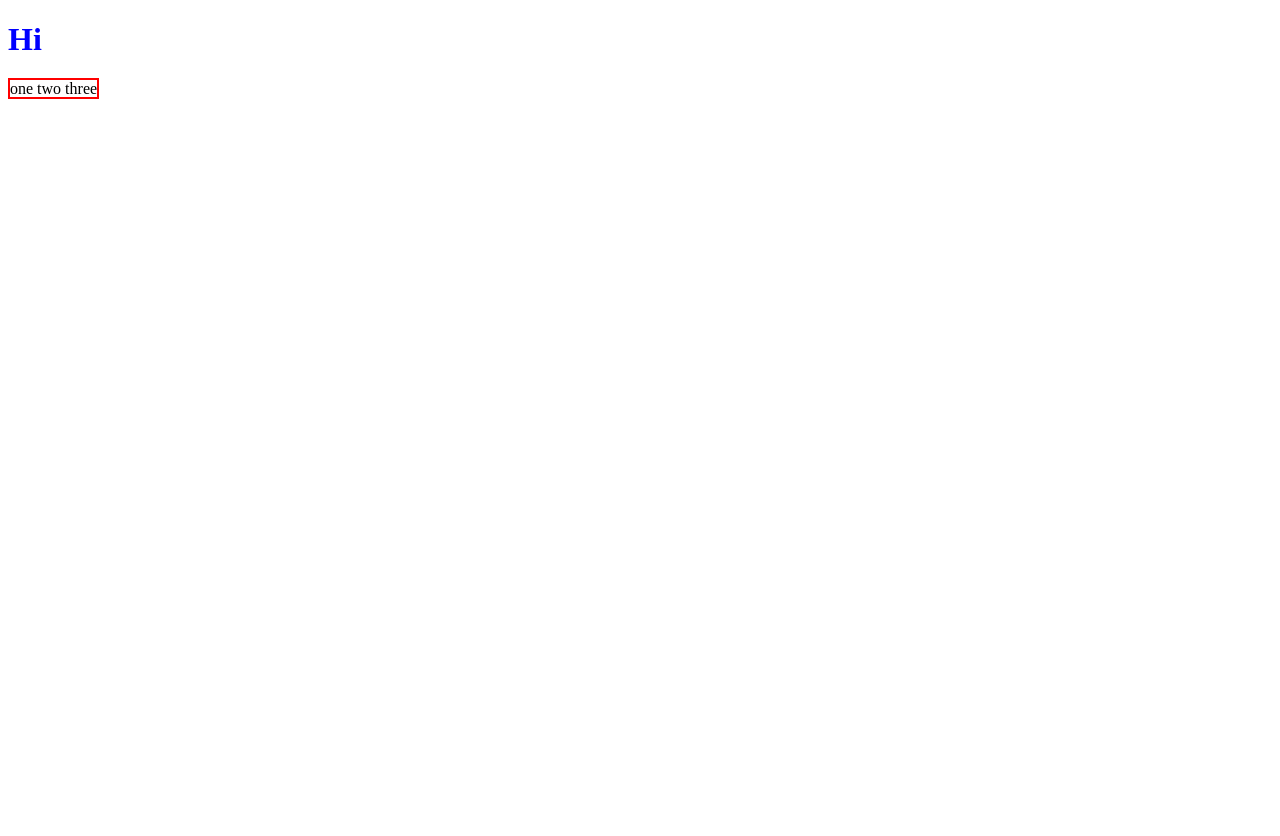
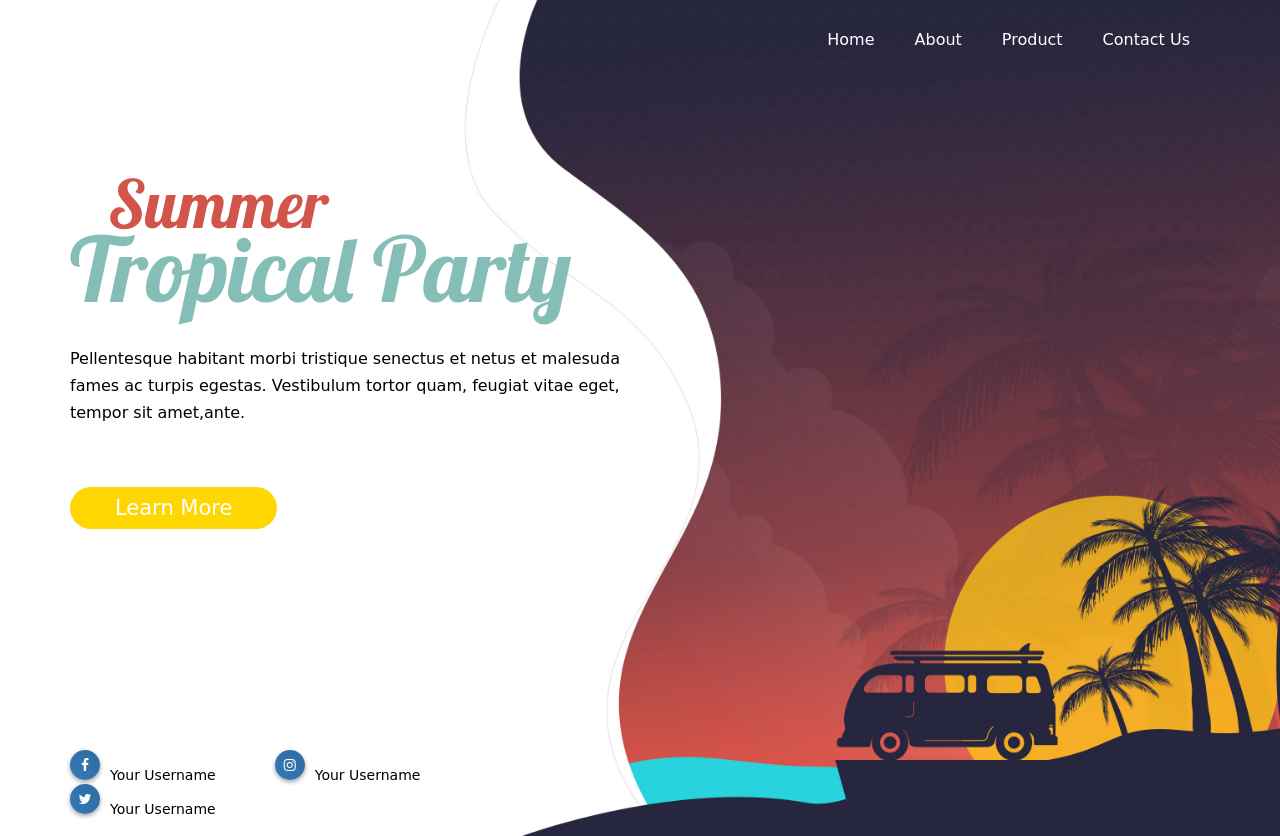
Before and after one commit to yuriy-yefimov/Summer_party, a plain HTML site: page index.html in a window 1280 px wide. Before the commit the page ends 800 px from the top, so only its background shows below. Drawn offline with Linux system fonts and the light colour scheme; a web font is replaced by a local one.

Commit message:
final commit

```diff
--- a/index.html
+++ b/index.html
@@ -6,7 +6,36 @@
 	<link rel="stylesheet" href="style.css">
 </head>
 <body>
-	<h1>Hi</h1>
-	<span>one two three</span>
+	<nav>
+		<ul>
+			<li><a href="#">Home</a></li>
+			<li><a href="#">About</a></li>
+			<li><a href="#">Product</a></li>
+			<li><a href="#">Contact Us</a></li>
+		</ul>
+	</nav>
+	<div class="content">
+		<div class="title">
+			<span class="summer">Summer</span>
+			<span class="tropical_party">Tropical Party</span>
+			<p>
+			Pellentesque habitant morbi tristique senectus et netus et malesuda
+			fames ac turpis egestas. Vestibulum tortor quam, feugiat vitae eget, tempor sit amet,ante.
+			</p>
+		</div>
+		<div class="button">
+			<a href="#">Learn More</a>
+		</div>
+		<footer>
+			<ul class="social-icons-1">
+			 	<li><a href="https://www.facebook.com/login/device-based/regular/login/?login_attempt=1&lwv=110"><i class="fa fa-facebook"></i></a><span class="username">Your Username</span></li>
+
+			 	<li><a href="https://www.instagram.com/accounts/login/"><i class="fa fa-instagram"></i></a><span class="username">Your Username</span></li>
+
+			 	<li><a href="https://twitter.com/login"><i class="fa fa-twitter"></i></a><span class="username">Your Username</span></li>
+			 </ul>
+		</footer>
+	</div>
+
 </body>
 </html>
--- a/style.css
+++ b/style.css
@@ -1,7 +1,132 @@
-h1 {
-	color: blue;
+@import url('https://fonts.googleapis.com/css?family=Lobster&display=swap');
+
+@import url('https://fonts.googleapis.com/css?family=Baloo+Bhaina+2:400,500,600,700,800|Lobster&display=swap');
+
+@import url(https://maxcdn.bootstrapcdn.com/font-awesome/4.7.0/css/font-awesome.min.css);
+
+*{
+	margin: 0px;
+	padding: 0px;
 }
 
-span {
-	border: 2px solid red;
+body {
+	background: url(Design2.jpg) no-repeat center top;
+	background-size: cover;
 }
+.content {
+	display: flex;
+	flex-direction: column;
+	margin-left: 70px;
+	height: 757px;
+	width: 600px;
+}
+.title {
+	margin-top: 50px;
+}
+.summer {
+	display: inline-block;
+	font-family: 'Lobster', cursive;
+	font-size: 66px;
+	color: #d2554c;
+	position: relative;
+	left: 38px;
+	top: 33px;
+}
+.tropical_party {
+	display: inline-block;
+	font-family: 'Lobster', cursive;
+	font-size: 90px;
+	color: #85bdb7;
+}
+p {
+	padding-top: 20px;
+	font-family: 'Baloo Bhaina 2', cursive;
+	line-height: 27px;
+}
+.button a {
+	text-decoration: none;
+	background: gold;
+	padding: 9px 45px;
+	border-radius: 54px;
+	color: #fff;
+	font-family: 'Baloo Bhaina 2', cursive;
+	transition: background .3s ease;
+	font-size: 21px;
+}
+.button {
+	margin-top: 70px;
+}
+.button a:hover {
+	background: goldenrod;
+}
+nav ul {
+	display: flex;
+	list-style-type: none;
+	font-family: 'Baloo Bhaina 2', cursive;
+	justify-content: flex-end;
+	padding: 30px 70px;
+}
+nav a {
+	text-decoration: none;
+	color: #fff;
+}
+nav a:hover {
+	text-decoration: underline;
+}
+nav ul li {
+	padding: 0 20px;
+}
+footer {
+	margin-top: 230px;
+}
+.social-icons-1 {
+    padding: 0;
+    list-style: none;
+    /*margin-top: 230px;*/
+}
+.social-icons-1 li {
+    display: inline-block;
+    position: relative;
+    font-size: 14px;
+   padding-right: 55px;
+}
+
+.social-icons-1 i,
+.social-icons-1 img {
+    color: #fff;
+    position: absolute;
+    top: 8px;
+    left: 3px;
+    width: 24px;
+    height: 14px;
+    text-align:center;
+    transition: all 0.3s ease-out;
+}
+.social-icons-1 a {
+    display: inline-block;
+}
+.social-icons-1 a:before {
+    transform: scale(1);
+    content: "";
+    width: 30px;
+    height: 30px;
+    border-radius: 100%;
+    display: block;
+    background: linear-gradient(45deg, #337AB7, #2d6b9f);
+    box-shadow: 0 2px 5px rgba(0,0,0,0.2), 0 2px 4px rgba(0,0,0,0.2);
+    transition: all 0.3s ease-out;
+}
+.social-icons-1 a:hover:before {
+    transform: scale(0);
+    transition: all 0.3s ease-in;
+}
+.social-icons-1 a:hover i,
+.social-icons-1 a:hover img {
+    transform: scale(1.8);
+    color: #337AB7;
+    transition: all 0.3s ease-in;
+}
+.username {
+	font-family:'Baloo Bhaina 2', cursive;
+	padding-left: 10px;
+}
```
Also changed, not shown: Design2.jpg (added).
